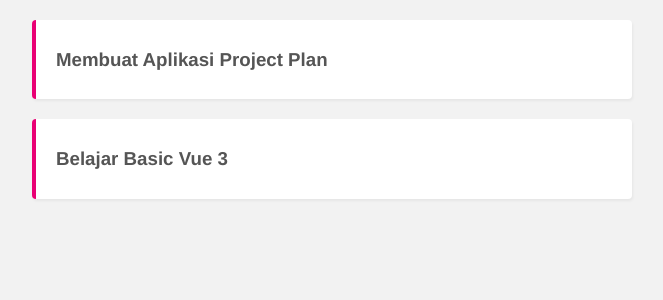
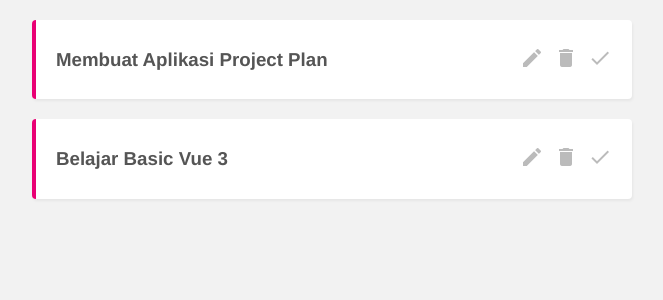
Before and after one commit to lemonsprite/project-plan, a Vue app: page / in a window 1280 px wide. Shown: the top 300 px of the page, without its empty margins (308-971 px from the left). Built offline with nearby package versions, Linux system fonts and the light colour scheme; data requests are answered from the project's data file.

Commit message:
membuat fungsi delete tugas

```diff
--- a/public/index.html
+++ b/public/index.html
@@ -6,6 +6,8 @@
     <meta name="viewport" content="width=device-width,initial-scale=1.0">
     <link rel="icon" href="<%= BASE_URL %>favicon.ico">
     <title><%= htmlWebpackPlugin.options.title %></title>
+    <link href="https://fonts.googleapis.com/icon?family=Material+Icons"
+      rel="stylesheet">
   </head>
   <body>
     <noscript>
--- a/src/components/SingleProject.vue
+++ b/src/components/SingleProject.vue
@@ -1,7 +1,12 @@
 <template>
   <div class="project">
-      <div class="actions" @click="showDetails = !showDetails">
-          <h3>{{ project.title }}</h3>
+      <div class="actions" >
+          <h3 @click="showDetails = !showDetails">{{ project.title }}</h3>
+          <div class="icons">
+              <span class="material-icons">edit</span>
+              <span class="material-icons" @click="deleteProject">delete</span>
+              <span class="material-icons">done</span>
+          </div>
       </div>
       <div class="details" v-if="showDetails">
           <p>{{ project.details }}</p>
@@ -13,10 +18,18 @@
 export default {
     data () {
         return {
-            showDetails: false
+            showDetails: false,
+            uri: 'http://localhost:3000/projects/' + this.project.id,
         }
     },
-    props: ['project']
+    props: ['project'],
+    methods: {
+        deleteProject() {
+            fetch(this.uri, { method: 'DELETE' })
+            .then(() => this.$emit('delete', this.project.id))
+            .catch(err => console.log(err.message))
+        }
+    }
 
 }
 </script>
@@ -33,4 +46,18 @@
 h3 {
     cursor: pointer
 }
+.actions {
+    display: flex;
+    justify-content: space-between;
+    align-items: center;
+}
+.material-icons {
+    font-size: 24px;
+    margin-left: 10px;
+    color: #bbb;
+    cursor: pointer;
+}
+.material-icons:hover {
+    color: #777;
+}
 </style>
--- a/src/views/HomeView.vue
+++ b/src/views/HomeView.vue
@@ -2,7 +2,7 @@
   <div class="home">
     <div v-if="projects.length">
       <div v-for="project in projects" :key="project.id">
-        <SingleProject :project="project" ></SingleProject>
+        <SingleProject :project="project" @delete="handleDelete"></SingleProject>
       </div>
     </div>
   </div>
@@ -27,6 +27,13 @@
     .then(res => res.json())
     .then(data => this.projects = data)
     .catch(err => console.log(err.message))
+  },
+  methods: {
+    handleDelete(id) {
+      this.projects = this.projects.filter((p) => {
+        return p.id !== id
+      })
+    }
   }
 }
 </script>
```
Also changed, not shown: data/db.json (indentation only).
